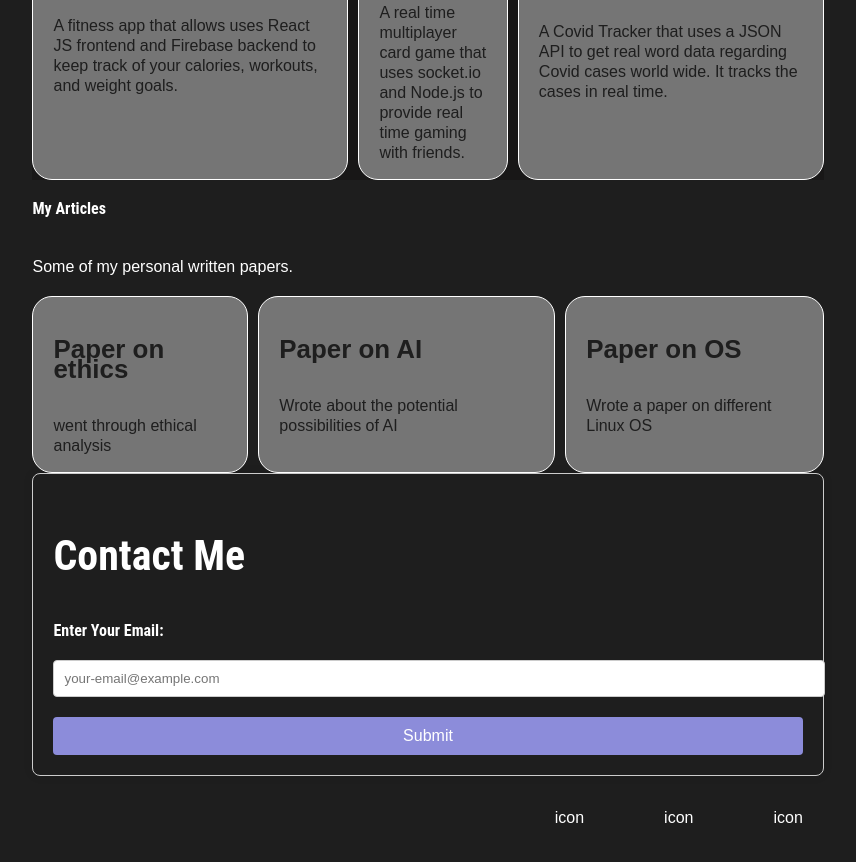
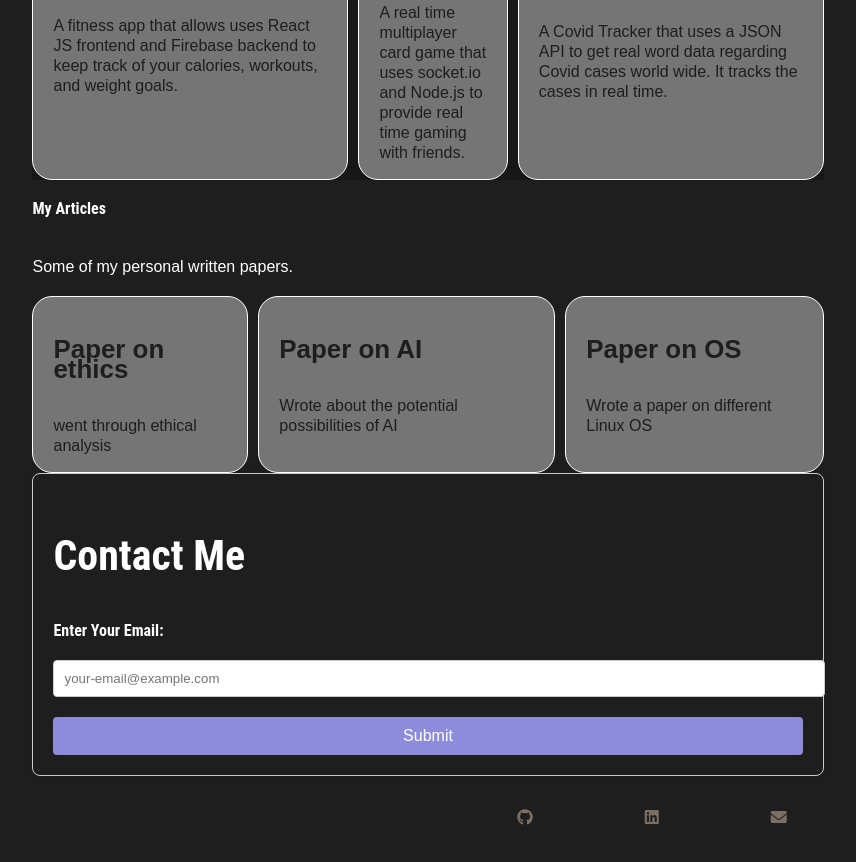
Before and after one commit to tomasGonz67/webdev1project, a website: page docs/index.html in a window 1280 px wide. Shown: the part 925-1787 px from the top of the page, without its empty margins (212-1068 px from the left). Drawn offline with Linux system fonts and the light colour scheme.

Commit message:
added icons

```diff
--- a/docs/index.html
+++ b/docs/index.html
@@ -5,6 +5,7 @@
     <meta charset="utf-8" />
     <link rel="stylesheet" href="styles.css">
     <title>Tomas Portfolio</title>
+    <link rel="stylesheet" href="https://cdnjs.cloudflare.com/ajax/libs/font-awesome/6.0.0-beta3/css/all.min.css">
 </head>
 <body class="container">
     <header>
@@ -110,15 +111,21 @@
 
             <ul>
                 <li>
-                    icon
+                    <a href="https://github.com/yourusername" target="_blank" aria-label="GitHub">
+                        <i class="fab fa-github"></i>
+                    </a>
                 </li>
 
                 <li>
-                    icon
+                    <a href="https://www.linkedin.com/in/yourusername" target="_blank" aria-label="LinkedIn">
+                        <i class="fab fa-linkedin"></i>
+                    </a>
                 </li>
 
                 <li>
-                    icon
+                    <a href="mailto:youremail@example.com" aria-label="Email">
+                        <i class="fas fa-envelope"></i>
+                    </a>
                 </li>
 
             </ul>
```
